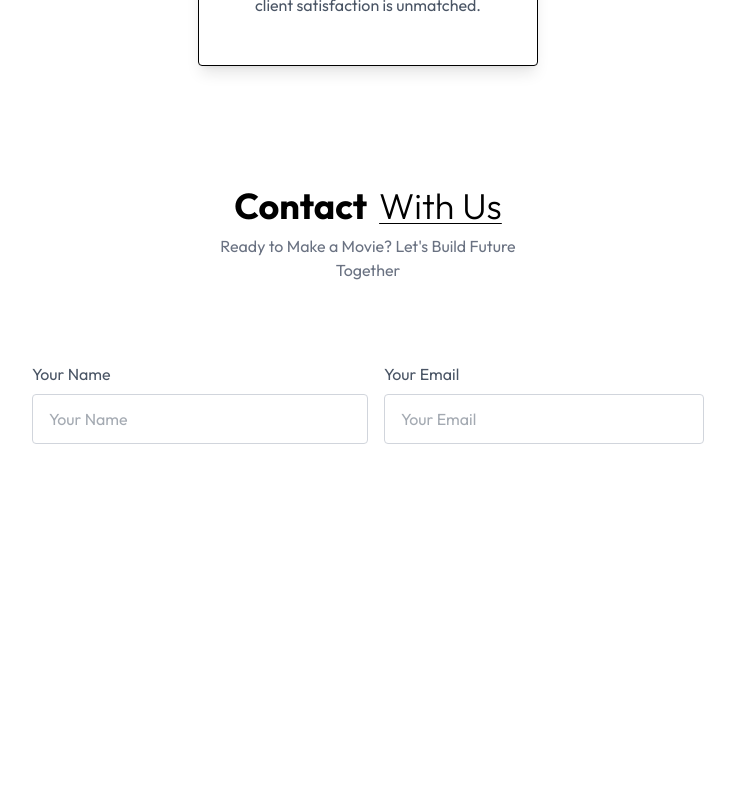
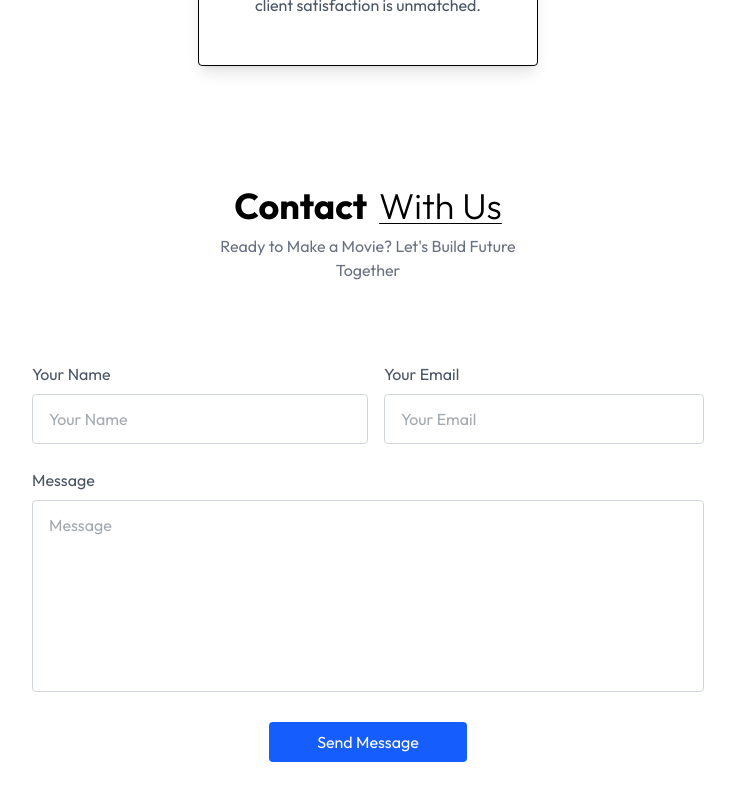
Before and after one commit to brauliomac/real-state-site, a React app in the folder real-state/: page / in a window 1280 px wide. Shown: the part 3416-4216 px from the top of the page, without its empty margins (272-1007 px from the left). Before the commit the page ends 3940 px from the top, so only its background shows below. Built offline with nearby package versions, Linux system fonts and the light colour scheme; the HTML template or start-up script is replaced by a standard one.

Commit message:
before add web3form code

```diff
--- a/real-state/src/components/Contact.jsx
+++ b/real-state/src/components/Contact.jsx
@@ -1,6 +1,9 @@
 import React from 'react'
 
 const Contact = () => {
+
+
+
   return (
     <div className='text-center p-6 py-20 lg:px-32 w-full overflow-hidden' id='Contact'>
       <h1 className='text-2xl sm:text-4xl font-bold mb-2 text-center'>
@@ -38,7 +41,19 @@ const Contact = () => {
             </div>
         </div>
 
+        <div className='my-6 text-left'>
+            Message
+            <textarea
+                className='w-full border border-gray-300 rounded py-3 px-4 mt-2 h-48 resize-none'
+                name="Message"
+                placeholder='Message'
+                required>
+            </textarea>
+        </div>
 
+        <button className='bg-blue-600 text-white py-2 px-12 mb-10 rounded'>
+            Send Message
+        </button>
       </form>
     </div>
   )
```
